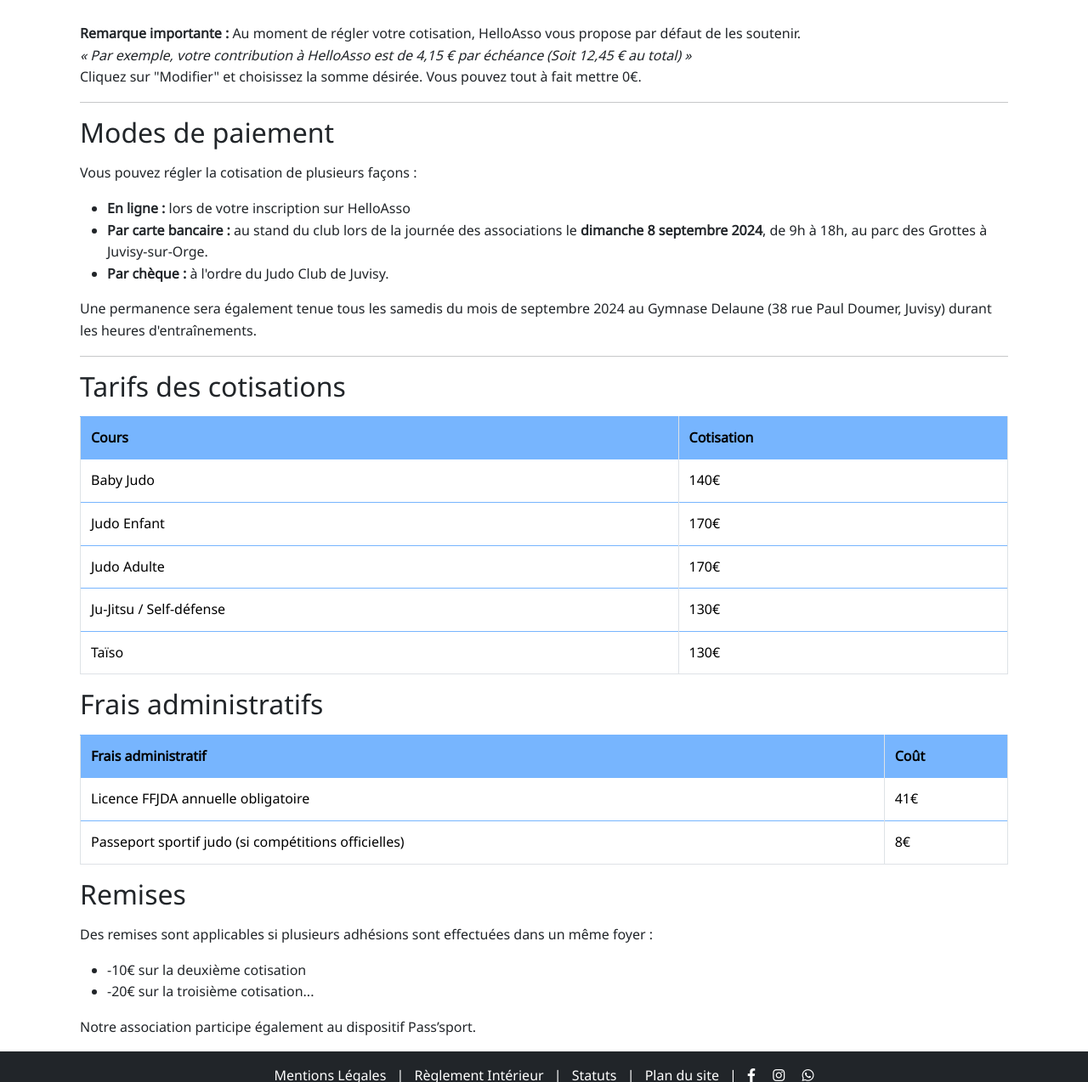
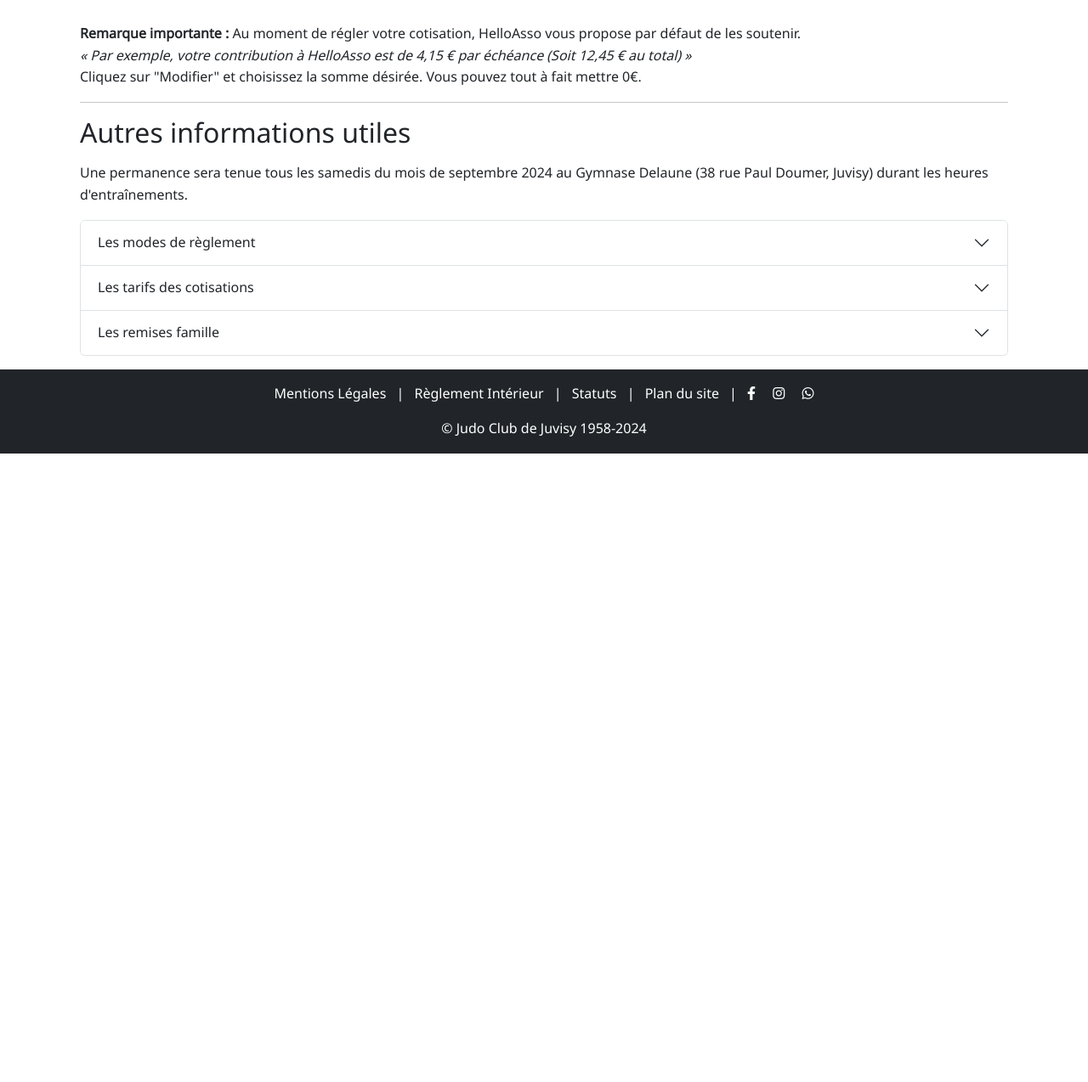
Before and after one commit to JudoClubJuvisy/website2, a Jekyll site: the page built from inscription.html, in a window 1280 px wide and 1400 px high, scrolled down 1141 px, cut to the strip 126-1400 px from the top of the window. Shown: the whole strip at 85% size. Built offline with Jekyll 4.4.1, drawn with Linux system fonts in a browser that asks for light colours; after the commit the page ends 1801 px from its top, so only the background shows below that.

Commit message:
réorganisation de la page inscription

```diff
--- a/inscription.html
+++ b/inscription.html
@@ -120,20 +120,41 @@ title: Inscription au Judo Club de Juvisy en Essonne
 
     <hr>
 
-    <!-- Modes de paiement -->
-    <h2>Modes de paiement</h2>
+    <!-- Autres informations -->
+    <h2>Autres informations utiles</h2>
+    <p>Une permanence sera tenue tous les samedis du mois de septembre 2024 au Gymnase Delaune (38 rue Paul Doumer, Juvisy) durant les heures d'entraînements.</p>
+
+    <div class="accordion" id="additionalInfoAccordion">
+
+        <!-- Accordéon pour les modes de règlement -->
+        <div class="accordion-item">
+            <h3 class="accordion-header" id="headingPayment">
+                <button class="accordion-button collapsed" type="button" data-bs-toggle="collapse" data-bs-target="#collapsePayment" aria-expanded="false" aria-controls="collapsePayment">
+                    Les modes de règlement
+                </button>
+            </h3>
+            <div id="collapsePayment" class="accordion-collapse collapse" aria-labelledby="headingPayment" data-bs-parent="#additionalInfoAccordion">
+                <div class="accordion-body">
                     <p>Vous pouvez régler la cotisation de plusieurs façons :</p>
                     <ul>
                         <li><strong>En ligne :</strong> lors de votre inscription sur HelloAsso</li>
                         <li><strong>Par carte bancaire :</strong> au stand du club lors de la journée des associations le <strong>dimanche 8 septembre 2024</strong>, de 9h à 18h, au parc des Grottes à Juvisy-sur-Orge.</li>
                         <li><strong>Par chèque :</strong> à l'ordre du Judo Club de Juvisy.</li>
                     </ul>
-    <p>Une permanence sera également tenue tous les samedis du mois de septembre 2024 au Gymnase Delaune (38 rue Paul Doumer, Juvisy) durant les heures d'entraînements.</p>
+                    <p>Notre association accepte le Pass’sport (du ministère des sports) ainsi que les Chèques-vacances et les Coupons sport de l'ANCV.</p>
+                </div>
+            </div>
+        </div>
 
-    <hr>
-
-    <!-- Tarifs des cotisations -->
-    <h2>Tarifs des cotisations</h2>
+        <!-- Accordéon pour les tarifs des cotisations -->
+        <div class="accordion-item">
+            <h3 class="accordion-header" id="headingFees">
+                <button class="accordion-button collapsed" type="button" data-bs-toggle="collapse" data-bs-target="#collapseFees" aria-expanded="false" aria-controls="collapseFees">
+                    Les tarifs des cotisations
+                </button>
+            </h3>
+            <div id="collapseFees" class="accordion-collapse collapse" aria-labelledby="headingFees" data-bs-parent="#additionalInfoAccordion">
+                <div class="accordion-body">
                     <table class="table table-bordered">
                         <thead>
                             <tr>
@@ -166,11 +187,10 @@ title: Inscription au Judo Club de Juvisy en Essonne
                     </table>
 
                     <!-- Frais administratifs -->
-    <h2>Frais administratifs</h2>
                     <table class="table table-bordered">
                         <thead>
                             <tr>
-                <th>Frais administratif</th>
+                                <th>+ Frais administratif</th>
                                 <th>Coût</th>
                             </tr>
                         </thead>
@@ -185,15 +205,28 @@ title: Inscription au Judo Club de Juvisy en Essonne
                             </tr>
                         </tbody>
                     </table>
+                </div>
+            </div>
+        </div>
 
-    <!-- Remises -->
-    <h2>Remises</h2>
+        <!-- Accordéon pour les remises famille -->
+        <div class="accordion-item">
+            <h3 class="accordion-header" id="headingDiscounts">
+                <button class="accordion-button collapsed" type="button" data-bs-toggle="collapse" data-bs-target="#collapseDiscounts" aria-expanded="false" aria-controls="collapseDiscounts">
+                    Les remises famille
+                </button>
+            </h3>
+            <div id="collapseDiscounts" class="accordion-collapse collapse" aria-labelledby="headingDiscounts" data-bs-parent="#additionalInfoAccordion">
+                <div class="accordion-body">
                     <p>Des remises sont applicables si plusieurs adhésions sont effectuées dans un même foyer :</p>
                     <ul>
                         <li>-10€ sur la deuxième cotisation</li>
                         <li>-20€ sur la troisième cotisation...</li>
                     </ul>
+                </div>
+            </div>
+        </div>
 
-    <p>Notre association participe également au dispositif Pass’sport.</p>
+    </div>
 
 </section>
```
Lines whose indentation alone changed are shown as unchanged.
